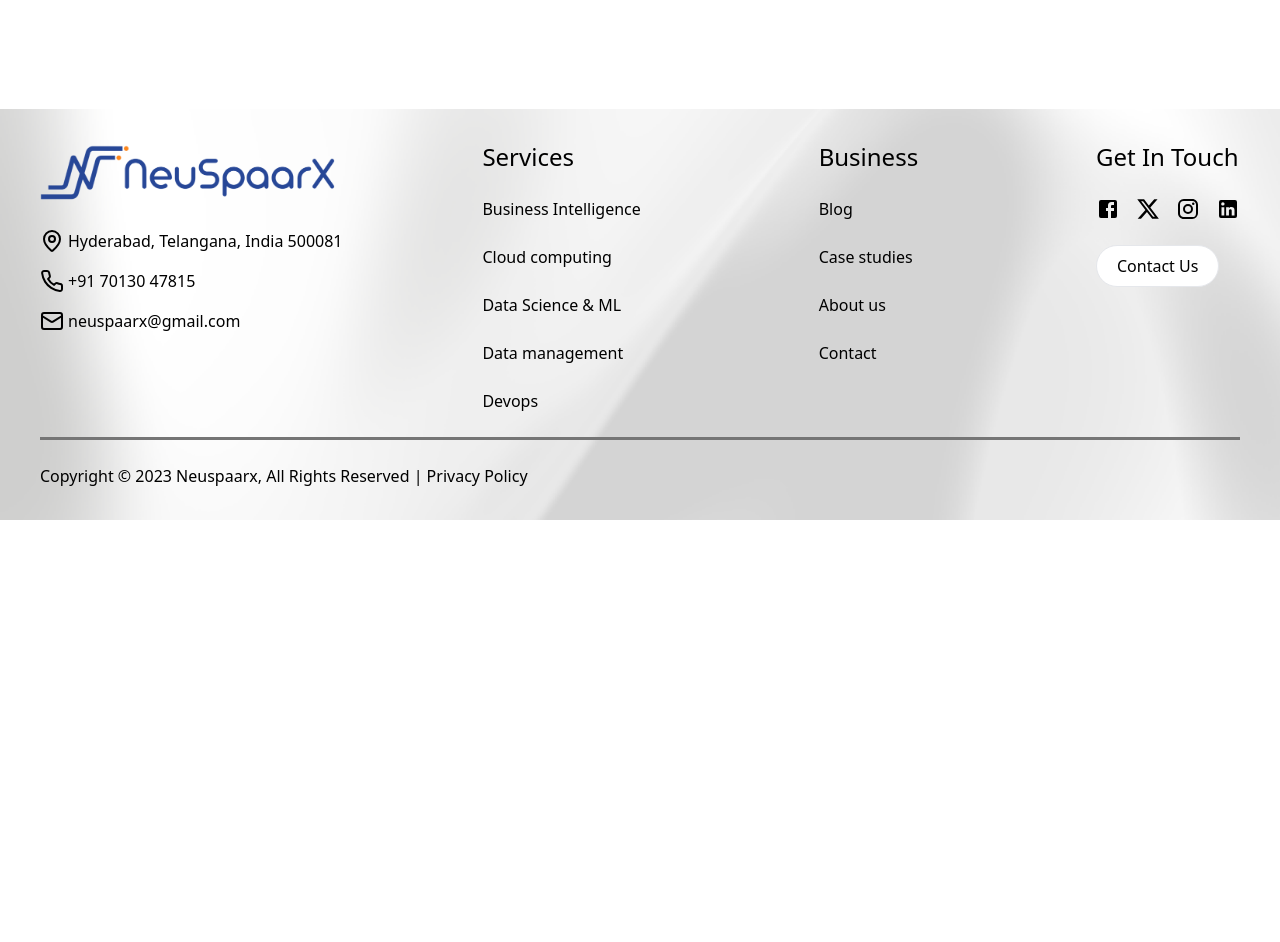
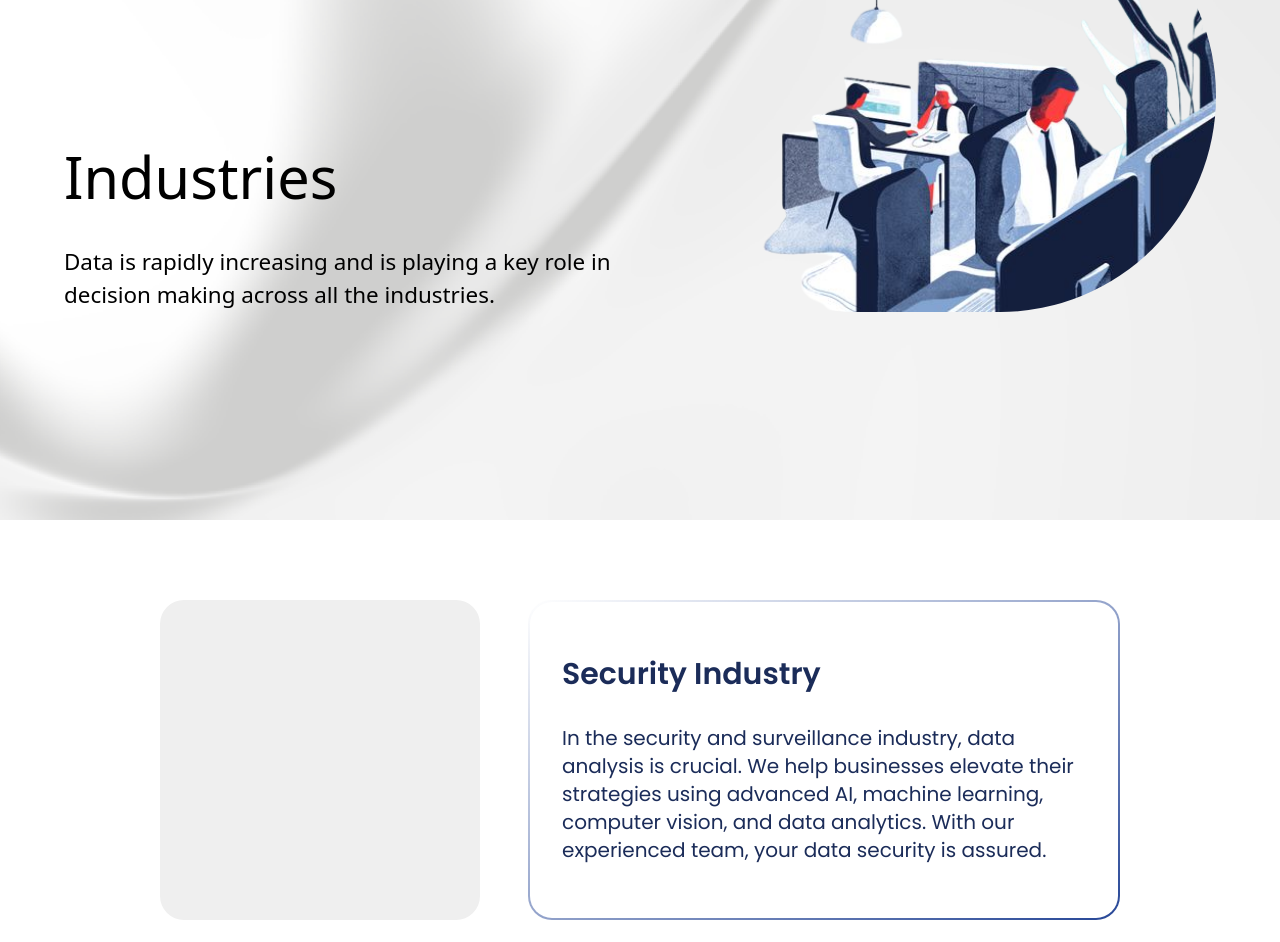
Before and after one commit to ajaykasturi/NeuSpaarX, a React (Vite) app in the folder frontend/: page /industries in a window 1280 px wide. Shown: the part 280-1222 px from the top of the page. Before the commit the page ends 800 px from the top, so only its background shows below. Built offline with nearby package versions, Linux system fonts and the light colour scheme.

Commit message:
Add Industries UI Section

```diff
--- /dev/null
+++ b/frontend/src/components/Industries/IndustriesHeader.jsx
@@ -0,0 +1,28 @@
+import React from "react";
+import Navbar from "../Navbar/Navbar";
+import bgImgHome from "../../assets/images/bgimg.png";
+import industriesHeadImg from "../../assets/images/industriesheadimg.png";
+function IndustriesHeader() {
+  return (
+    <div className="flex flex-col min-h-dvh relative items-center gap-y-[5vw]">
+      <div className="absolute -z-10 w-full h-full">
+        <img src={bgImgHome} className="w-full h-full" />
+      </div>
+      <Navbar />
+      <div className="grid grid-cols-1 sm:grid-cols-2 items-end mx-[5vw] content-end">
+        <div className="flex flex-col gap-y-6">
+          <div className="text-headingClamp">Industries</div>
+          <div className="text-contentClamp">
+            Data is rapidly increasing and is playing a key role in decision
+            making across all the industries.
+          </div>
+        </div>
+        <div>
+          <img src={industriesHeadImg} className="rounded-full w-full h-full" />
+        </div>
+      </div>
+    </div>
+  );
+}
+
+export default IndustriesHeader;
--- /dev/null
+++ b/frontend/src/components/Industries/IndustryPage/IndustryCards.jsx
@@ -0,0 +1,52 @@
+import React from "react";
+import IndustryPageCard from "./IndustryPageCard";
+
+function IndustryCards() {
+  const cardConfig = [
+    {
+      id: 1,
+      title: "Security Industry",
+      content:
+        "In the security and surveillance industry, data analysis is crucial. We help businesses elevate their strategies using advanced AI, machine learning, computer vision, and data analytics. With our experienced team, your data security is assured.",
+    },
+    {
+      id: 2,
+      title: "Transportation Industry",
+      content:
+        "Running a transportation company involves managing vast data and daily challenges. Our experienced team offers tailored AI and data analysis solutions to help you innovate, manage your data, and overcome industry-specific obstacles effectively.",
+    },
+    {
+      id: 3,
+      title: "Telecommunication Industry",
+      content:
+        "In telecommunications, data is unpredictable, and traditional methods quickly become outdated. To stay ahead, leverage the latest data management technologies and strategies to reach new heights and meet your goals in a fast-paced environment.",
+    },
+    {
+      id: 4,
+      title: "E-Commerce Industry",
+      content:
+        "As eCommerce and logistics grow rapidly, NeuSpaarX understands the critical role of data. Our team designs smart, data-driven strategies using AI and chatbots to enhance your business. We help you leverage the right technology for sustainable growth.",
+    },
+    {
+      id: 5,
+      title: "Hospitality Industry",
+      content:
+        "The hospitality industry is rapidly growing, and NeuSpaarX can help you maximize its potential. We offer data collection, analysis, and automation solutions to keep you ahead. Enhance your data methods, analyze behaviors, and streamline operations effectively.",
+    },
+    {
+      id: 6,
+      title: "Medical & HealthCare Industry",
+      content:
+        "Running a successful healthcare business today demands market insight and the right tools. NeuSpaarX helps you leverage big data, AI, and advanced analytics to enhance your business. We unlock the potential of these technologies for greater success.",
+    },
+  ];
+  return (
+    <div className="flex flex-col items-center my-20 gap-y-6">
+      {cardConfig.map((card) => (
+        <IndustryPageCard card={card} />
+      ))}
+    </div>
+  );
+}
+
+export default IndustryCards;
--- /dev/null
+++ b/frontend/src/components/Industries/IndustryPage/IndustryPageCard.jsx
@@ -0,0 +1,15 @@
+import React from "react";
+
+function IndustryPageCard({ card }) {
+  return (
+    <div className="flex gap-x-12 h-[20rem] justify-center w-3/4">
+      <div className="size-[20rem] bg-[#EFEFEF] rounded-3xl shrink-0"></div>
+      <div className="p-8  card-border rounded-3xl text-[#1B2C59] font-Poppins flex flex-col gap-y-8 justify-center">
+        <div className="text-3xl font-semibold">{card.title}</div>
+        <div className="text-xl">{card.content}</div>
+      </div>
+    </div>
+  );
+}
+
+export default IndustryPageCard;
--- a/frontend/src/index.css
+++ b/frontend/src/index.css
@@ -13,6 +13,13 @@
     linear-gradient(to bottom right, rgba(255, 255, 255, 1), rgb(39, 71, 151))
       border-box;
 }
+.card-border {
+  border: 2px solid transparent; /* Required to show the gradient border */
+  background-clip: padding-box; /* Ensures the background gradient stays inside the border */
+  background: linear-gradient(#ffffff, #ffffff) padding-box,
+    linear-gradient(to bottom right, rgba(255, 255, 255, 1), rgb(39, 71, 151))
+      border-box;
+}
 
 .overlay::before,
 .overlay::after {
--- a/frontend/src/pages/IndustriesPage.jsx
+++ b/frontend/src/pages/IndustriesPage.jsx
@@ -1,7 +1,14 @@
 import React from "react";
+import IndustriesHeader from "../components/Industries/IndustriesHeader";
+import IndustryCards from "../components/Industries/IndustryPage/IndustryCards";
 
 function Industries() {
-  return <div>Industries</div>;
+  return (
+    <>
+      <IndustriesHeader />
+      <IndustryCards />
+    </>
+  );
 }
 
 export default Industries;
```
Also changed, not shown: frontend/src/assets/images/industriesheadimg.png (added).
